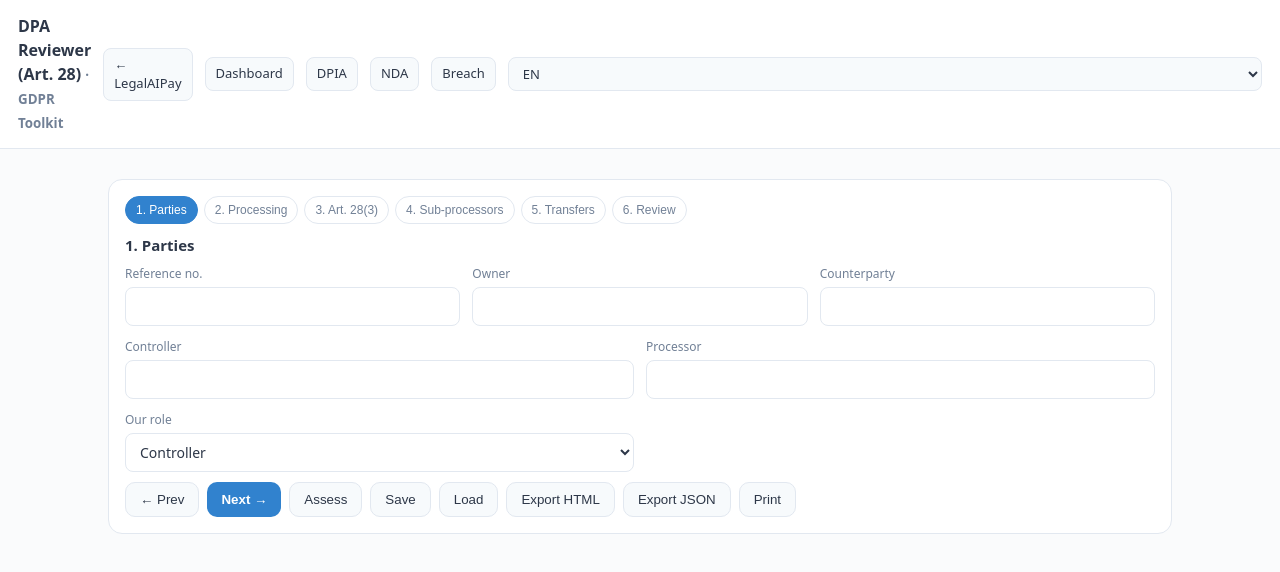
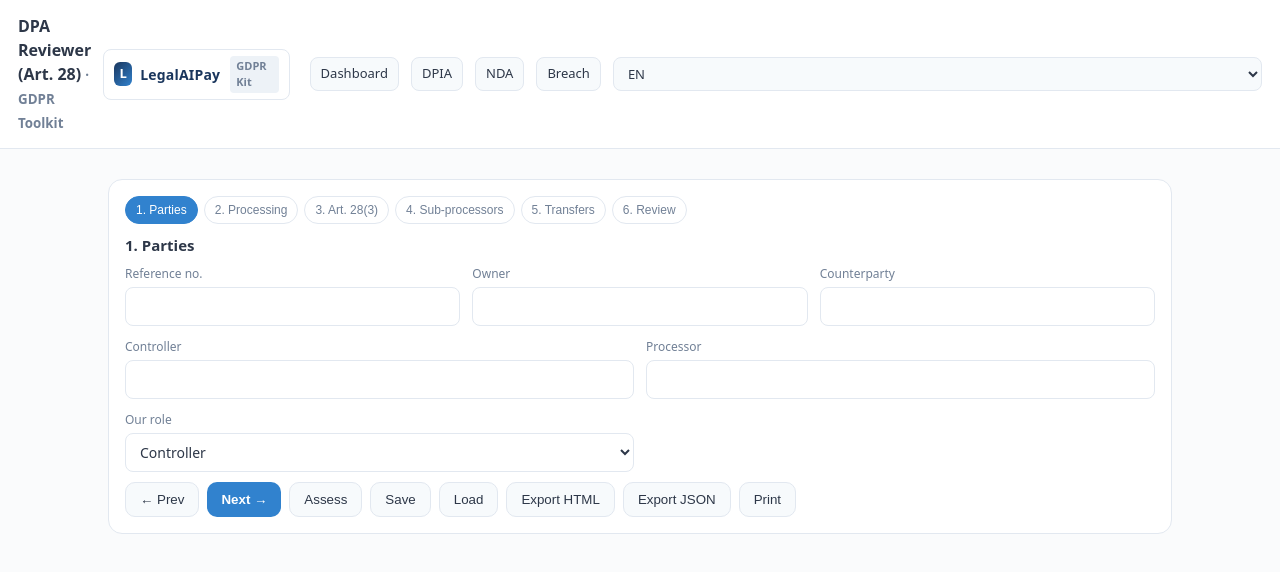
Before and after one commit to Eric2012-vita/gdpr-toolkit, a plain HTML site: page dpa.html in a window 1280 px wide. Drawn offline with Linux system fonts and the light colour scheme.

Commit message:
Add LegalAIPay branding to DPA page

```diff
--- a/dpa.html
+++ b/dpa.html
@@ -40,12 +40,20 @@ h3{font-size:13px;margin:14px 0 6px 0;color:var(--muted);text-transform:uppercas
 .checks label{display:flex;align-items:flex-start;gap:8px;color:var(--ink);font-size:13px;margin:6px 0}
 .checks label input{width:auto;margin-top:3px}
 hr{border:none;border-top:1px solid var(--line);margin:14px 0}
+
+/* === LegalAIPay brand block === */
+.lap-brand{display:inline-flex;align-items:center;gap:8px;text-decoration:none;font-weight:700;color:var(--ink,#2d3748);padding:6px 10px;border-radius:8px;border:1px solid var(--line,#e2e8f0);background:#fff;transition:all .15s ease;margin-right:8px;vertical-align:middle}
+.lap-brand:hover{border-color:#3182ce;box-shadow:0 2px 6px rgba(49,130,206,.12)}
+.lap-mark{display:inline-flex;align-items:center;justify-content:center;width:24px;height:24px;border-radius:6px;background:linear-gradient(135deg,#1a365d,#3182ce);color:#fff;font-size:13px;font-weight:800}
+.lap-word{font-size:14px;color:#1a365d;letter-spacing:.2px}
+.lap-sub{font-size:11px;color:#718096;font-weight:600;padding:2px 6px;border-radius:4px;background:#edf2f7;margin-left:2px}
+@media (max-width:640px){.lap-sub{display:none}}
 </style>
 </head>
 <body>
 <header>
   <h1>DPA Reviewer (Art. 28) <small class="hint">· GDPR Toolkit</small></h1>
-  <a href="index.html">← LegalAIPay</a> <a href="dashboard.html">Dashboard</a>
+  <a href="https://legalaipay.com/" class="lap-brand" title="Back to LegalAIPay home"><span class="lap-mark">L</span><span class="lap-word">LegalAIPay</span><span class="lap-sub">GDPR Kit</span></a> <a href="dashboard.html">Dashboard</a>
   <a href="dpia.html">DPIA</a>
   <a href="nda.html">NDA</a>
   <a href="breach.html">Breach</a>
```
